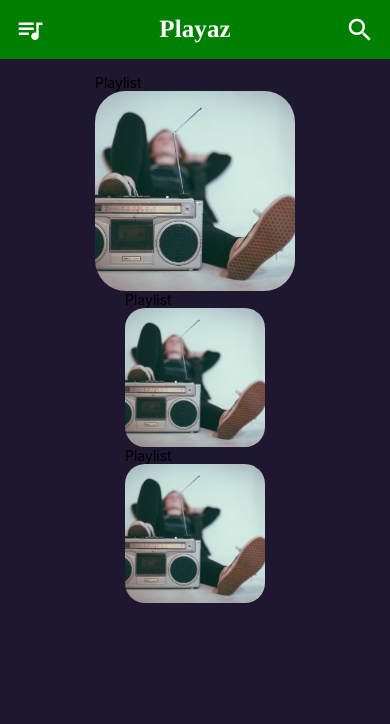
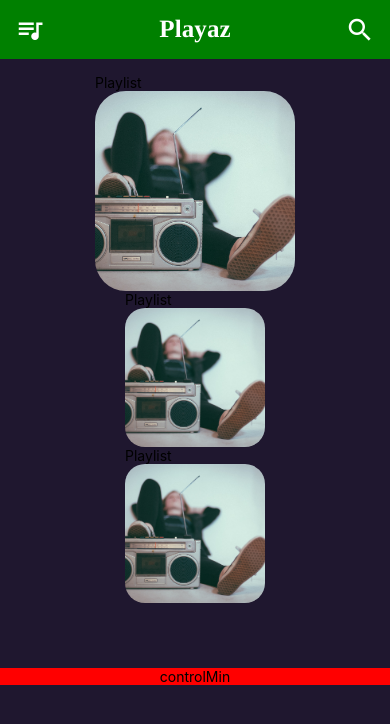
Before and after one commit to ExcaliburSims/playaz, a React Native app: screen / in a window 390 px wide. Shown: the top 724 px of the page. Built offline with nearby package versions, Linux system fonts and the light colour scheme.

Commit message:
feat: add panel controler

```diff
--- a/src/screens/MusicPlayer.js
+++ b/src/screens/MusicPlayer.js
@@ -4,6 +4,7 @@ import Icon from 'react-native-vector-icons/MaterialIcons';
 import HeaderApp from '../components/Header';
 import SliderApp from '../components/Slider';
 import SliderApp2 from '../components/Slider2';
+import ControlMin from '../components/ControlMin';
 
 const MusicPlayer = () => {
 	return (
@@ -14,6 +15,7 @@ const MusicPlayer = () => {
 				<SliderApp2 />
 				<SliderApp2 />
 			</View>
+			<ControlMin />
 		</SafeAreaView>
 	)
 }
```
